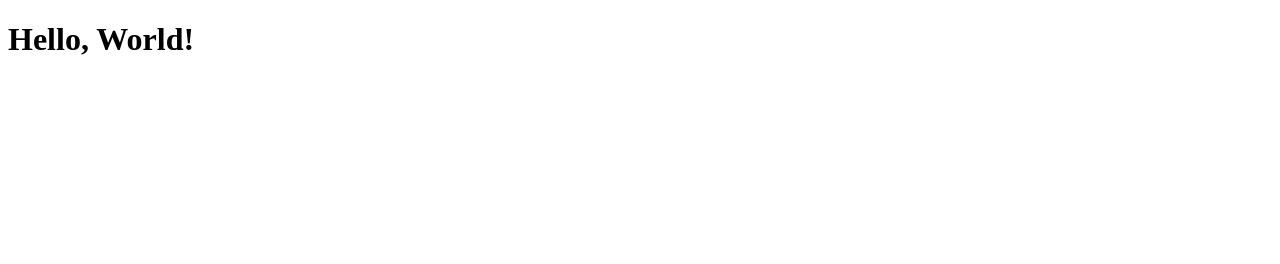
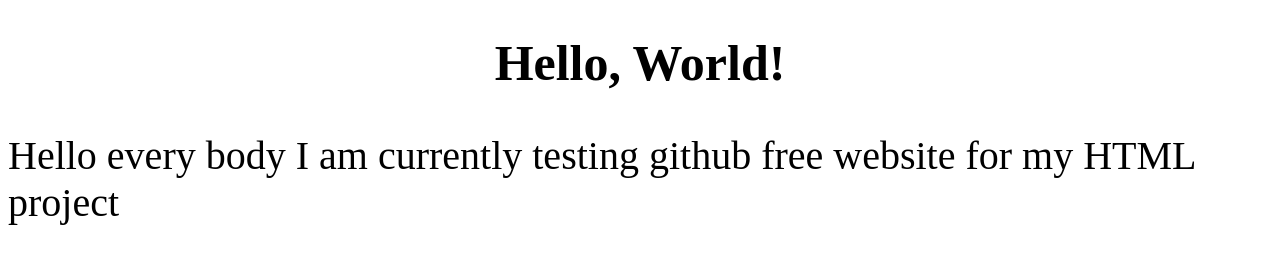
Before and after one commit to Samperia417/Websitetest, a plain HTML site: page index.html in a window 1280 px wide. Drawn offline with Linux system fonts and the light colour scheme.

Commit message:
index.html

```diff
--- a/index.html
+++ b/index.html
@@ -2,11 +2,22 @@
 
 <html>
 <head>
+  <meta http-equiv="CONTENT-TYPE" content="text/html; charset=UTF-8">
   <title>Hello, World!</title>
 </head>
+  <style>
+    h1{
+      text-align: center;
+      font-size: 50px;
+    }
+    p{
+      font-size: 40px;
+    }
+  </style>
 <body>
   <h1>
     Hello, World!
   </h1>
+  <p>Hello every body I am currently testing github free website for my HTML project</p>
 </body>
 </html>
```
